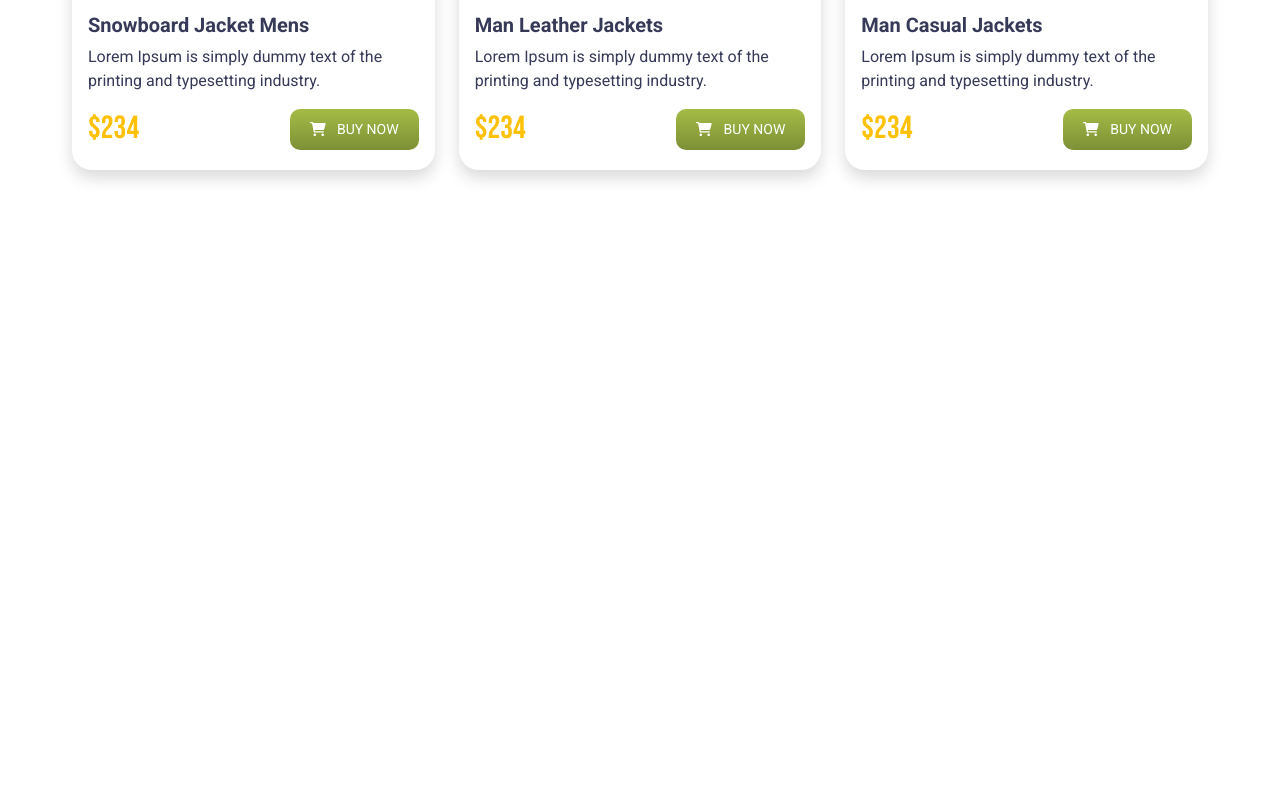
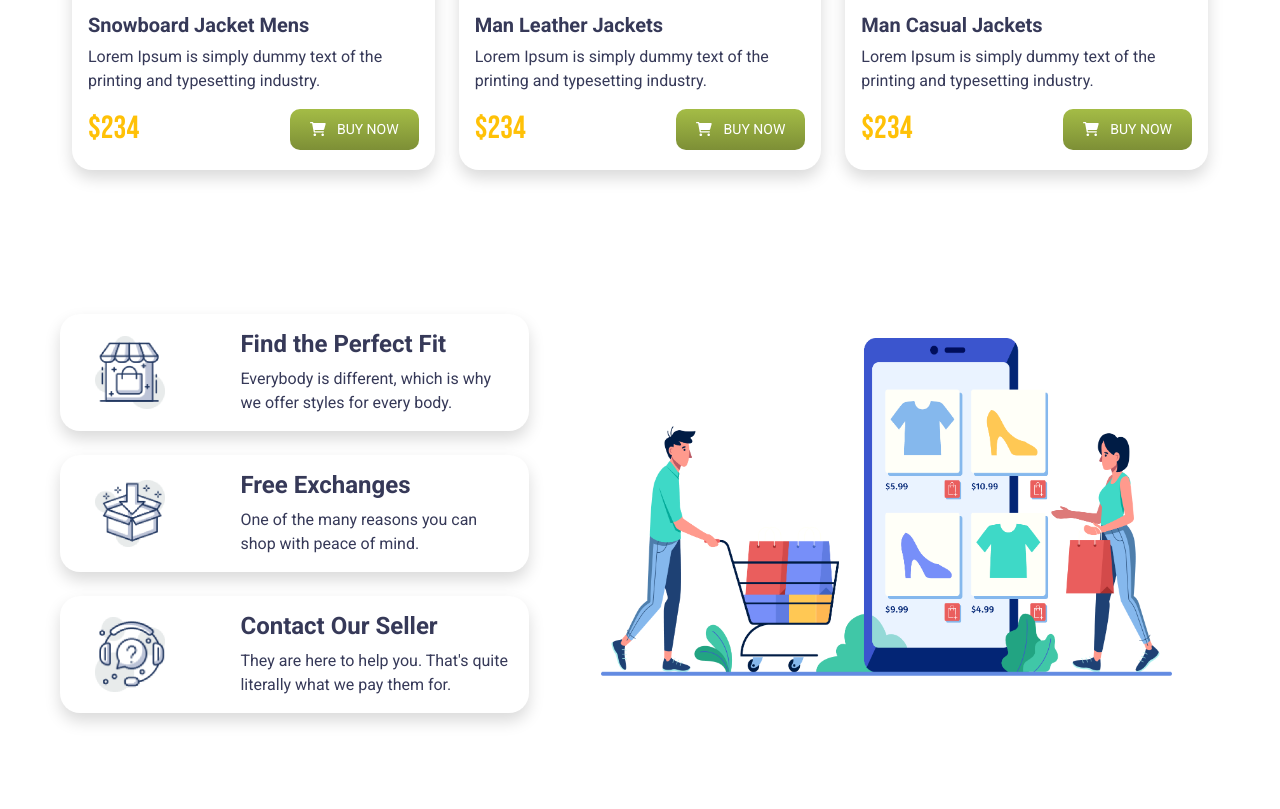
Before and after one commit to devnoman01/Ecommerce-Site-Bootstrap, a plain HTML site: page index.html in a window 1280 px wide. Shown: the part 1991-2800 px from the top of the page. Before the commit the page ends 2209 px from the top, so only its background shows below. Drawn offline with Linux system fonts and the light colour scheme.

Commit message:
Footer part complete

```diff
--- a/index.html
+++ b/index.html
@@ -184,6 +184,62 @@
     <!-- product part end -->
 
 
+    <!-- foooter part start -->
+    <section class="container py-4">
+        <div class="row mx-2 my-5">
+            <div class="col-lg-5 col-md-5 col-sm-12 footer-card">
+
+                <div class="card border-0 shadow my-4">
+                    <div class="row align-items-center">
+                        <div class="col-md-4 text-center">
+                            <img src="images/house.png" class="w-50 rounded-start" alt="...">
+                        </div>
+                        <div class="col-md-8">
+                            <div class="card-body">
+                                <h4 class="card-title fw-bold">Find the Perfect Fit</h4>
+                                <p class="card-text">Everybody is different, which is why we offer styles for every body.</p>
+                            </div>
+                        </div>
+                    </div>
+                </div>
+                <div class="card border-0 shadow my-4">
+                    <div class="row align-items-center">
+                        <div class="col-md-4 text-center">
+                            <img src="images/box.png" class="w-50 rounded-start" alt="...">
+                        </div>
+                        <div class="col-md-8">
+                            <div class="card-body">
+                                <h4 class="card-title fw-bold">Free Exchanges</h4>
+                                <p class="card-text">One of the many reasons you can shop with peace of mind.</p>
+                            </div>
+                        </div>
+                    </div>
+                </div>
+                <div class="card border-0 shadow my-4">
+                    <div class="row align-items-center">
+                        <div class="col-md-4 text-center">
+                            <img src="images/question.png" class="w-50 rounded-start" alt="...">
+                        </div>
+                        <div class="col-md-8">
+                            <div class="card-body">
+                                <h4 class="card-title fw-bold">Contact Our Seller</h4>
+                                <p class="card-text">They are here to help you. That's quite literally what we pay them for.</p>
+                            </div>
+                        </div>
+                    </div>
+                </div>
+
+            </div>
+
+            <div class="col-lg-7 col-md-7 col-sm-12 footer-img">
+                <img class="img-fluid p-5" src="images/shopping.png" alt="">
+            </div>
+        </div>
+    </section>
+    <!-- foooter part end -->
+
+
+
     <!-- fontawesome js -->
     <script src="https://cdnjs.cloudflare.com/ajax/libs/font-awesome/6.0.0-beta3/js/all.min.js" integrity="sha512-fzff82+8pzHnwA1mQ0dzz9/E0B+ZRizq08yZfya66INZBz86qKTCt9MLU0NCNIgaMJCgeyhujhasnFUsYMsi0Q==" crossorigin="anonymous" referrerpolicy="no-referrer"></script>
 
```
